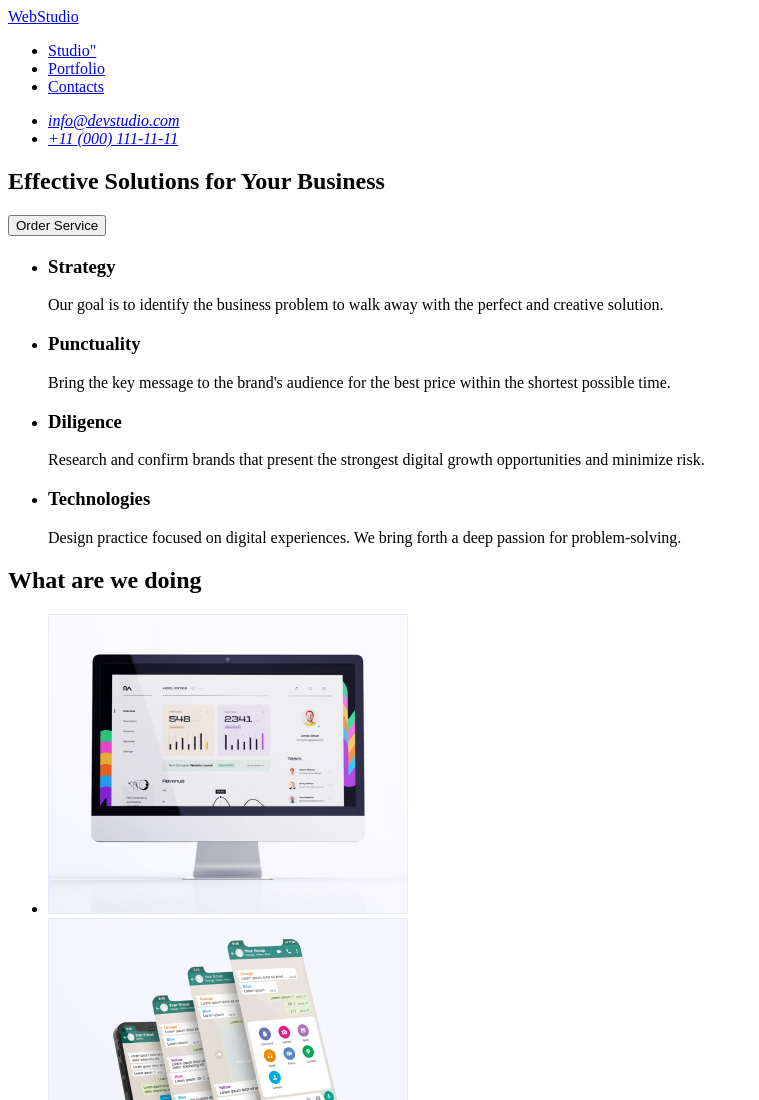
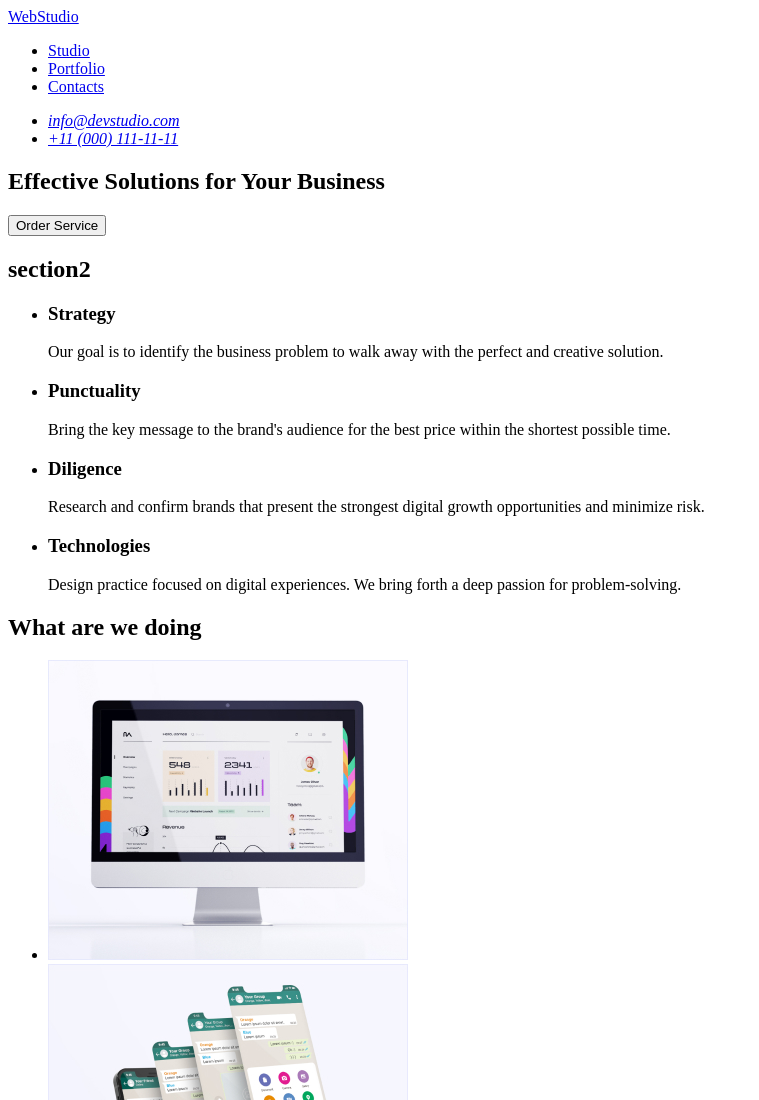
Before and after one commit to StepanPleshynets/goit-markup-hw-01, a plain HTML site: page index.html in a window 1280 px wide. Shown: the top 1100 px of the page, without its empty margins (0-759 px from the left). Drawn offline with Linux system fonts and the light colour scheme.

Commit message:
Update index.html

```diff
--- a/index.html
+++ b/index.html
@@ -9,11 +9,11 @@
 <body>
 
  <header>
- <a href="./index.html">WebStudio</a>
+
     <nav>
-
+        <a href="./index.html">WebStudio</a>
     <ul>
-        <li><a href="Studio">Studio"</a></li>
+        <li><a href="Studio">Studio</a></li>
         <li><a href="Portfolio">Portfolio</a></li>
         <li><a href="Contacts">Contacts</a></li>
     </ul>
@@ -38,7 +38,7 @@
     </section>
 
     <section>
-        <h2></h2>
+        <h2>section2</h2>
 <ul>
     <li>
         <h3>Strategy</h3>
```
